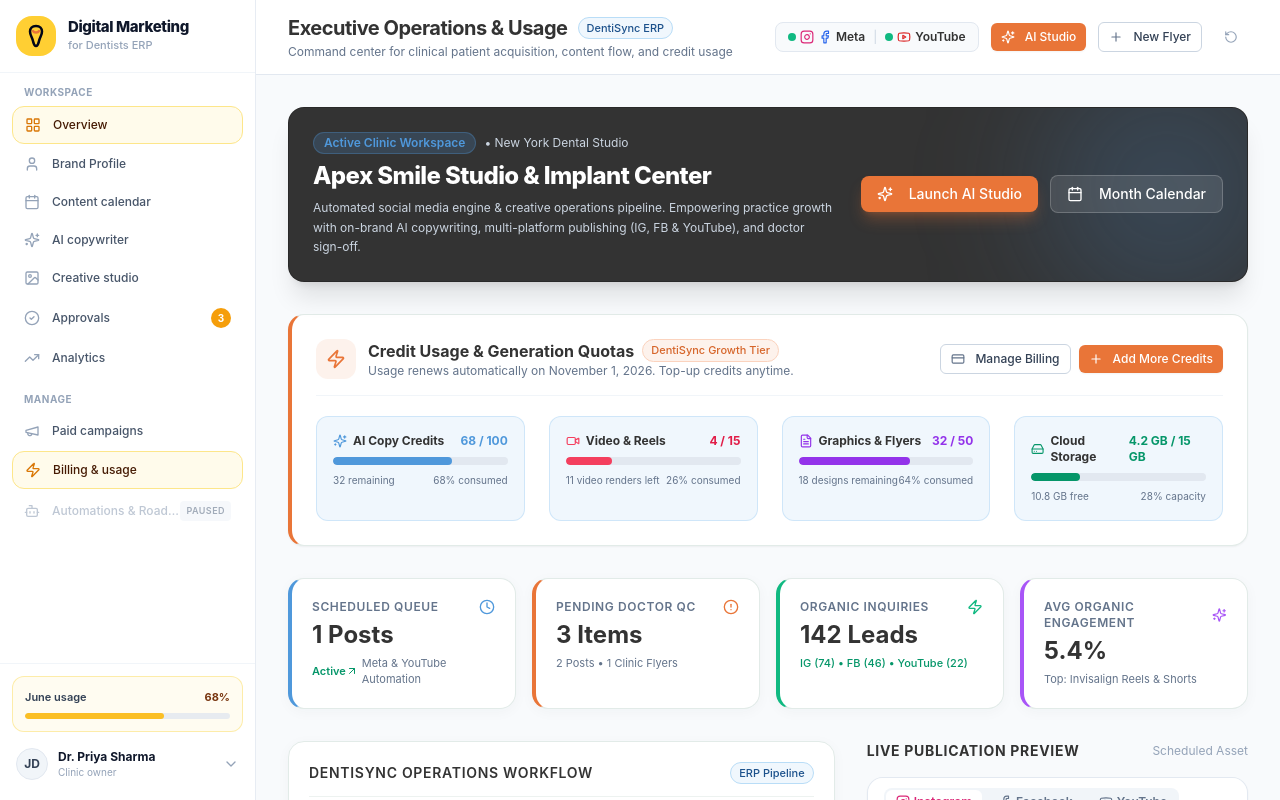
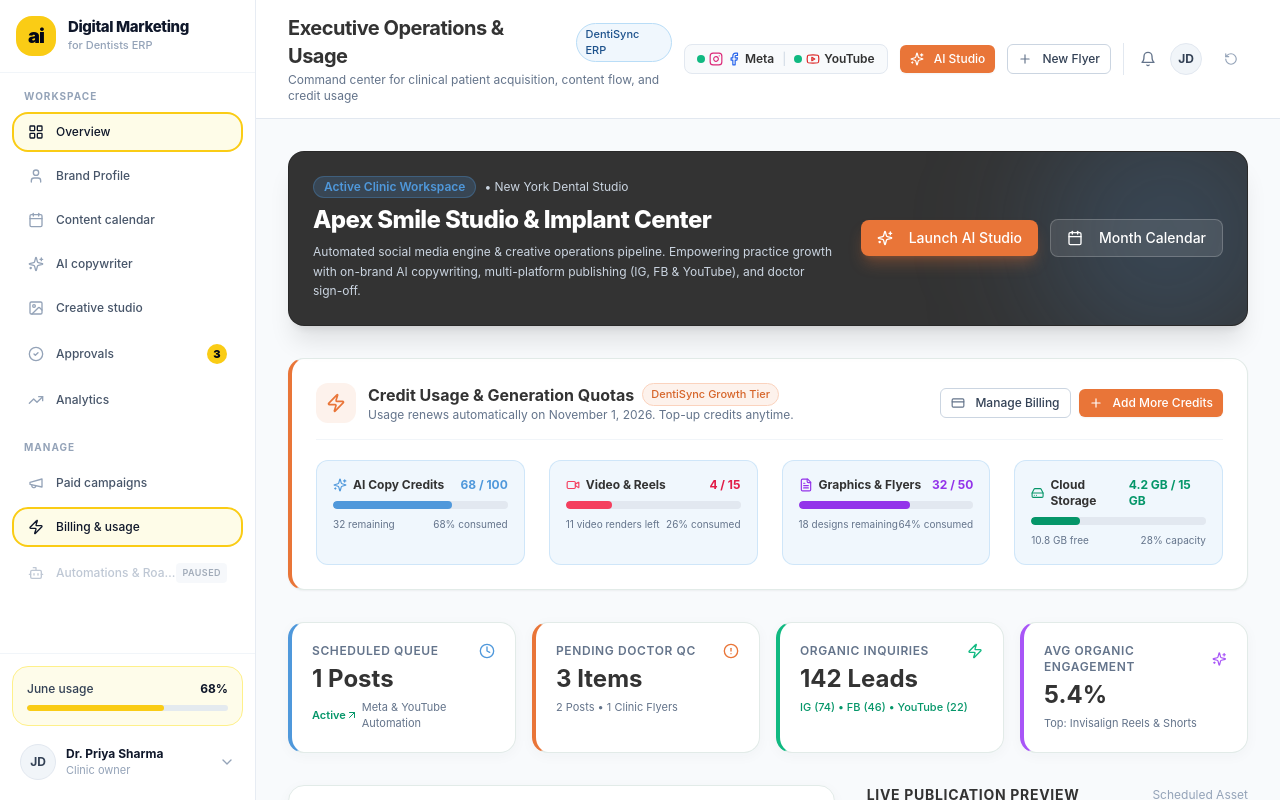
Before and after one commit to shamshadkhan36/dental-erp, a Next.js app: page / in a window 1280 px wide. Shown: the top 800 px of the page. Built offline with nearby package versions, Linux system fonts and the light colour scheme.

Commit message:
fix(copywriter): add error boundary, safe inputs and match pixel-perfect light sidebar

```diff
--- a/components/Header.tsx
+++ b/components/Header.tsx
@@ -9,7 +9,8 @@
   Instagram,
   Facebook,
   Youtube,
-  Menu
+  Menu,
+  Bell
 } from 'lucide-react';
 import { Button } from './ui/Button';
 import { Badge } from './ui/Badge';
@@ -100,6 +101,16 @@
           New Flyer
         </Button>
 
+        {/* User Notification Bell & Avatar (matches reference image top-right) */}
+        <div className="flex items-center gap-1.5 pl-2 border-l border-slate-200">
+          <button className="p-2 text-slate-500 hover:text-slate-800 hover:bg-slate-100 rounded-xl transition-colors" title="Notifications">
+            <Bell className="w-4 h-4" />
+          </button>
+          <div className="w-8 h-8 rounded-full bg-slate-100 border border-slate-200 flex items-center justify-center font-bold text-xs text-slate-700 shrink-0">
+            JD
+          </div>
+        </div>
+
         {/* Reset Demo State Button */}
         <Button
           size="sm"
--- a/components/Sidebar.tsx
+++ b/components/Sidebar.tsx
@@ -23,7 +23,7 @@
 
 export function Sidebar() {
   const pathname = usePathname();
-  const { contentRecords, flyers, creditUsage, brand } = useERPStore();
+  const { contentRecords, flyers } = useERPStore();
   const { isOpen, close } = useMobileNav();
 
   const pendingApprovalsCount =
@@ -34,45 +34,38 @@
     {
       name: 'Overview',
       href: '/',
-      icon: LayoutGrid,
-      description: 'Operations overview'
+      icon: LayoutGrid
     },
     {
       name: 'Brand Profile',
       href: '/brand-intake',
-      icon: User,
-      description: 'Voice, Persona, ICP & Offers'
+      icon: User
     },
     {
       name: 'Content calendar',
       href: '/calendar',
-      icon: CalendarIcon,
-      description: 'Full Month & Weekly updates'
+      icon: CalendarIcon
     },
     {
       name: 'AI copywriter',
       href: '/copywriter',
-      icon: Sparkles,
-      description: 'Hooks, captions & reels'
+      icon: Sparkles
     },
     {
       name: 'Creative studio',
       href: '/creative',
-      icon: ImageIcon,
-      description: 'Reels, Story, Wallpaper & Flyers'
+      icon: ImageIcon
     },
     {
       name: 'Approvals',
       href: '/approvals',
       icon: CheckCircle2,
-      badge: pendingApprovalsCount > 0 ? pendingApprovalsCount : 4,
-      description: 'Quality checks & sign-off'
+      badge: pendingApprovalsCount > 0 ? pendingApprovalsCount : 4
     },
     {
       name: 'Analytics',
       href: '/analytics',
-      icon: TrendingUp,
-      description: 'Platform organic insights'
+      icon: TrendingUp
     }
   ];
 
@@ -80,21 +73,18 @@
     {
       name: 'Paid campaigns',
       href: '/delivery',
-      icon: Megaphone,
-      description: 'Multi-channel publisher'
+      icon: Megaphone
     },
     {
       name: 'Billing & usage',
       href: '/',
-      icon: Zap,
-      description: 'Credit limits & quotas'
+      icon: Zap
     },
     {
       name: 'Automations & Roadmap',
       href: '/integrations',
       icon: Bot,
-      disabled: true,
-      description: 'Paused for now'
+      disabled: true
     }
   ];
 
@@ -103,12 +93,9 @@
       {/* Brand Header */}
       <div className="p-4 border-b border-slate-100 flex items-center justify-between">
         <div className="flex items-center gap-3">
-          {/* Stylized Yellow/Amber Brand Icon matching the reference UI */}
-          <div className="w-10 h-10 rounded-2xl bg-[#ffcf33] text-slate-950 flex items-center justify-center font-black shadow-xs shrink-0">
-            <svg className="w-6 h-6 text-slate-950" viewBox="0 0 24 24" fill="none" stroke="currentColor" strokeWidth="2.5" strokeLinecap="round" strokeLinejoin="round">
-              <path d="M12 2C8 2 6 4.5 6 7.5C6 11 8 13 9 17C9.5 19 10 22 12 22C14 22 14.5 19 15 17C16 13 18 11 18 7.5C18 4.5 16 2 12 2Z"/>
-              <path d="M9 7C9.5 8 10.5 8.5 12 8.5C13.5 8.5 14.5 8 15 7" stroke="#e97538" strokeWidth="2.5"/>
-            </svg>
+          {/* Stylized Yellow Squircle Brand Icon with "ai" glyph from reference screenshot */}
+          <div className="w-10 h-10 rounded-2xl bg-[#facc15] flex items-center justify-center shadow-xs shrink-0 text-slate-950 font-black">
+            <span className="text-xl font-black text-slate-950 tracking-tighter lowercase leading-none select-none">ai</span>
           </div>
           <div>
             <h1 className="font-extrabold text-slate-900 text-[15px] leading-tight tracking-tight">
@@ -129,13 +116,13 @@
       </div>
 
       {/* Navigation Sections */}
-      <nav className="flex-1 px-3 py-3 space-y-4 overflow-y-auto">
+      <nav className="flex-1 px-3 py-4 space-y-5 overflow-y-auto">
         {/* WORKSPACE SECTION */}
         <div>
-          <div className="px-3 pb-1.5 text-[10px] font-bold tracking-wider uppercase text-slate-400">
+          <div className="px-3 pb-2 text-[10px] font-bold tracking-widest uppercase text-slate-400">
             WORKSPACE
           </div>
-          <div className="space-y-0.5">
+          <div className="space-y-1">
             {workspaceItems.map((item) => {
               const isActive = pathname === item.href;
               const Icon = item.icon;
@@ -145,21 +132,21 @@
                   key={item.name}
                   href={item.href}
                   onClick={close}
-                  className={`flex items-center justify-between px-3 py-2.5 rounded-xl text-xs font-medium transition-all group ${
+                  className={`flex items-center justify-between px-3.5 py-2.5 rounded-2xl text-xs font-medium transition-all group ${
                     isActive
-                      ? 'bg-[#fffbeb] text-amber-950 font-bold border border-[#fde68a] shadow-2xs'
-                      : 'text-slate-600 hover:text-slate-900 hover:bg-slate-50'
+                      ? 'border-2 border-[#facc15] bg-[#fefce8] text-slate-900 font-bold shadow-2xs'
+                      : 'text-slate-600 hover:text-slate-900 hover:bg-slate-50 border-2 border-transparent'
                   }`}
                 >
                   <div className="flex items-center gap-3 truncate">
                     <Icon className={`w-4 h-4 shrink-0 transition-transform group-hover:scale-105 ${
-                      isActive ? 'text-amber-600' : 'text-slate-400 group-hover:text-slate-600'
+                      isActive ? 'text-slate-900' : 'text-slate-400 group-hover:text-slate-600'
                     }`} />
                     <span className="truncate">{item.name}</span>
                   </div>
 
                   {item.badge !== undefined && (
-                    <span className="w-5 h-5 rounded-full bg-[#f59e0b] text-white font-bold text-[10px] flex items-center justify-center shrink-0 shadow-2xs">
+                    <span className="w-5 h-5 rounded-full bg-[#facc15] text-slate-950 font-black text-[11px] flex items-center justify-center shrink-0 shadow-2xs">
                       {item.badge}
                     </span>
                   )}
@@ -171,10 +158,10 @@
 
         {/* MANAGE SECTION */}
         <div>
-          <div className="px-3 pb-1.5 text-[10px] font-bold tracking-wider uppercase text-slate-400">
+          <div className="px-3 pb-2 text-[10px] font-bold tracking-widest uppercase text-slate-400">
             MANAGE
           </div>
-          <div className="space-y-0.5">
+          <div className="space-y-1">
             {manageItems.map((item) => {
               const isActive = pathname === item.href;
               const Icon = item.icon;
@@ -183,7 +170,7 @@
                 return (
                   <div
                     key={item.name}
-                    className="flex items-center justify-between px-3 py-2.5 rounded-xl text-xs font-medium text-slate-400 opacity-60 cursor-not-allowed"
+                    className="flex items-center justify-between px-3.5 py-2.5 rounded-2xl text-xs font-medium text-slate-400 opacity-60 cursor-not-allowed border-2 border-transparent"
                     title="Paused per client instructions"
                   >
                     <div className="flex items-center gap-3 truncate">
@@ -202,15 +189,15 @@
                   key={item.name}
                   href={item.href}
                   onClick={close}
-                  className={`flex items-center justify-between px-3 py-2.5 rounded-xl text-xs font-medium transition-all group ${
+                  className={`flex items-center justify-between px-3.5 py-2.5 rounded-2xl text-xs font-medium transition-all group ${
                     isActive
-                      ? 'bg-[#fffbeb] text-amber-950 font-bold border border-[#fde68a] shadow-2xs'
-                      : 'text-slate-600 hover:text-slate-900 hover:bg-slate-50'
+                      ? 'border-2 border-[#facc15] bg-[#fefce8] text-slate-900 font-bold shadow-2xs'
+                      : 'text-slate-600 hover:text-slate-900 hover:bg-slate-50 border-2 border-transparent'
                   }`}
                 >
                   <div className="flex items-center gap-3 truncate">
                     <Icon className={`w-4 h-4 shrink-0 transition-transform group-hover:scale-105 ${
-                      isActive ? 'text-amber-600' : 'text-slate-400 group-hover:text-slate-600'
+                      isActive ? 'text-slate-900' : 'text-slate-400 group-hover:text-slate-600'
                     }`} />
                     <span className="truncate">{item.name}</span>
                   </div>
@@ -221,33 +208,33 @@
         </div>
       </nav>
 
-      {/* Bottom Area: Usage Progress Widget & User Profile (as shown in reference screenshot) */}
-      <div className="p-3 border-t border-slate-100 space-y-3 bg-white">
+      {/* Bottom Area: Usage Progress Widget & User Profile (from reference screenshot) */}
+      <div className="p-3 border-t border-slate-100 space-y-2.5 bg-white">
         {/* Usage Meter Card */}
-        <div className="p-3 bg-amber-50/70 border border-amber-200/70 rounded-xl space-y-2">
+        <div className="p-3.5 bg-[#fefce8]/90 border border-[#fef08a] rounded-2xl space-y-2">
           <div className="flex items-center justify-between text-xs font-semibold">
-            <span className="text-[11px] text-slate-700">June usage</span>
-            <span className="text-[11px] font-bold text-amber-900">68%</span>
+            <span className="text-[12px] text-slate-700 font-medium">June usage</span>
+            <span className="text-[12px] font-bold text-slate-900">68%</span>
           </div>
-          <div className="h-1.5 w-full bg-slate-200/80 rounded-full overflow-hidden">
+          <div className="h-1.5 w-full bg-slate-200/90 rounded-full overflow-hidden">
             <div
-              className="h-full bg-amber-400 rounded-full transition-all duration-500"
+              className="h-full bg-[#facc15] rounded-full transition-all duration-500"
               style={{ width: '68%' }}
             />
           </div>
         </div>
 
         {/* Doctor / User Profile Row */}
-        <div className="pt-1 flex items-center justify-between px-1 hover:bg-slate-50 p-2 rounded-xl cursor-pointer transition-colors">
+        <div className="flex items-center justify-between px-2 hover:bg-slate-50 p-2 rounded-2xl cursor-pointer transition-colors">
           <div className="flex items-center gap-2.5 min-w-0">
-            <div className="w-8 h-8 rounded-full bg-slate-100 border border-slate-200 flex items-center justify-center font-bold text-xs text-slate-700 shrink-0">
+            <div className="w-9 h-9 rounded-full bg-[#f1f5f9] border border-slate-200 flex items-center justify-center font-bold text-xs text-slate-700 shrink-0">
               JD
             </div>
             <div className="min-w-0">
               <div className="text-xs font-bold text-slate-900 truncate">
                 Dr. Priya Sharma
               </div>
-              <div className="text-[10px] text-slate-400 truncate">
+              <div className="text-[11px] text-slate-400 truncate">
                 Clinic owner
               </div>
             </div>
```
Also changed, not shown: app/copywriter/page.tsx (+83 -21 lines).
